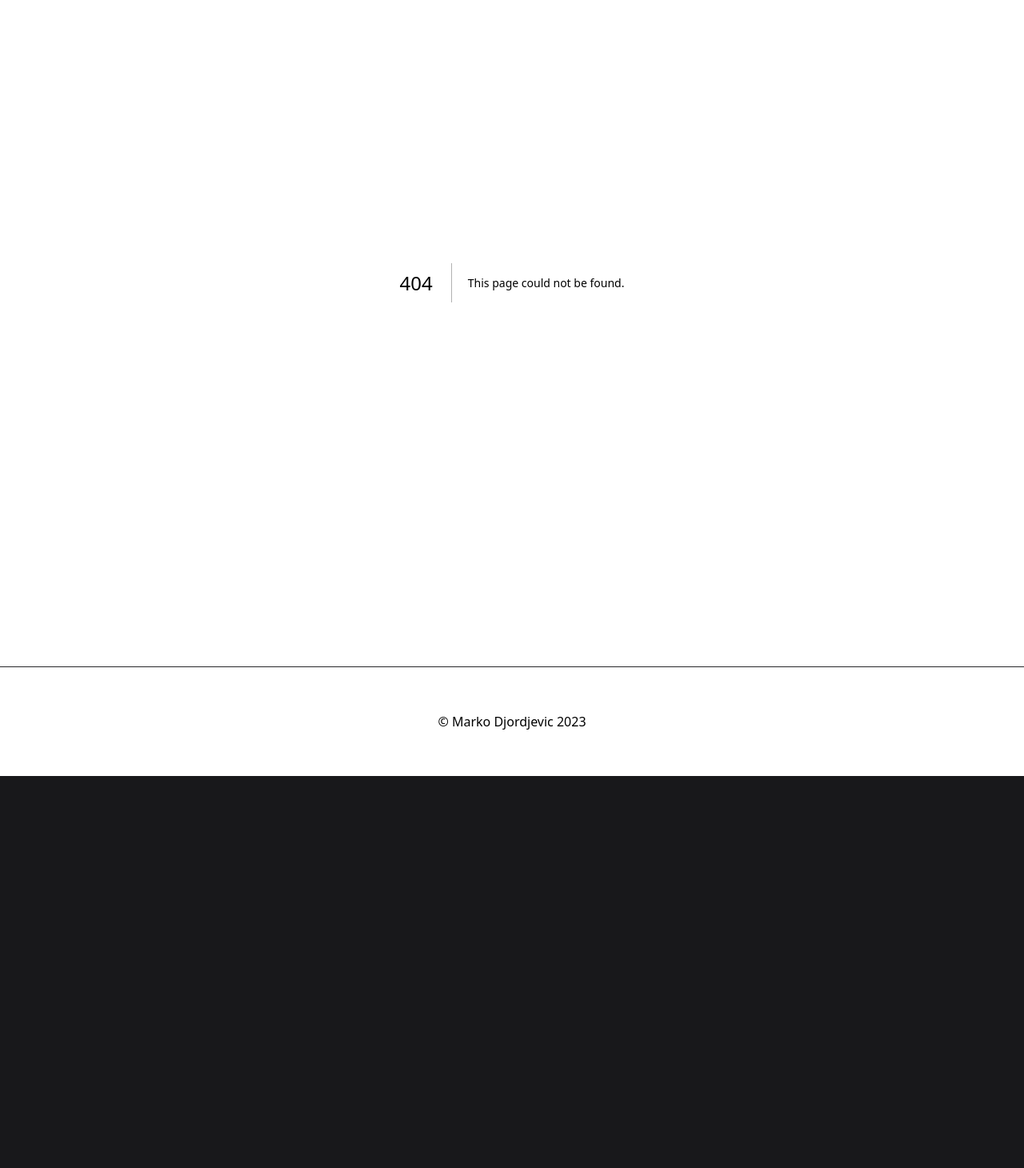
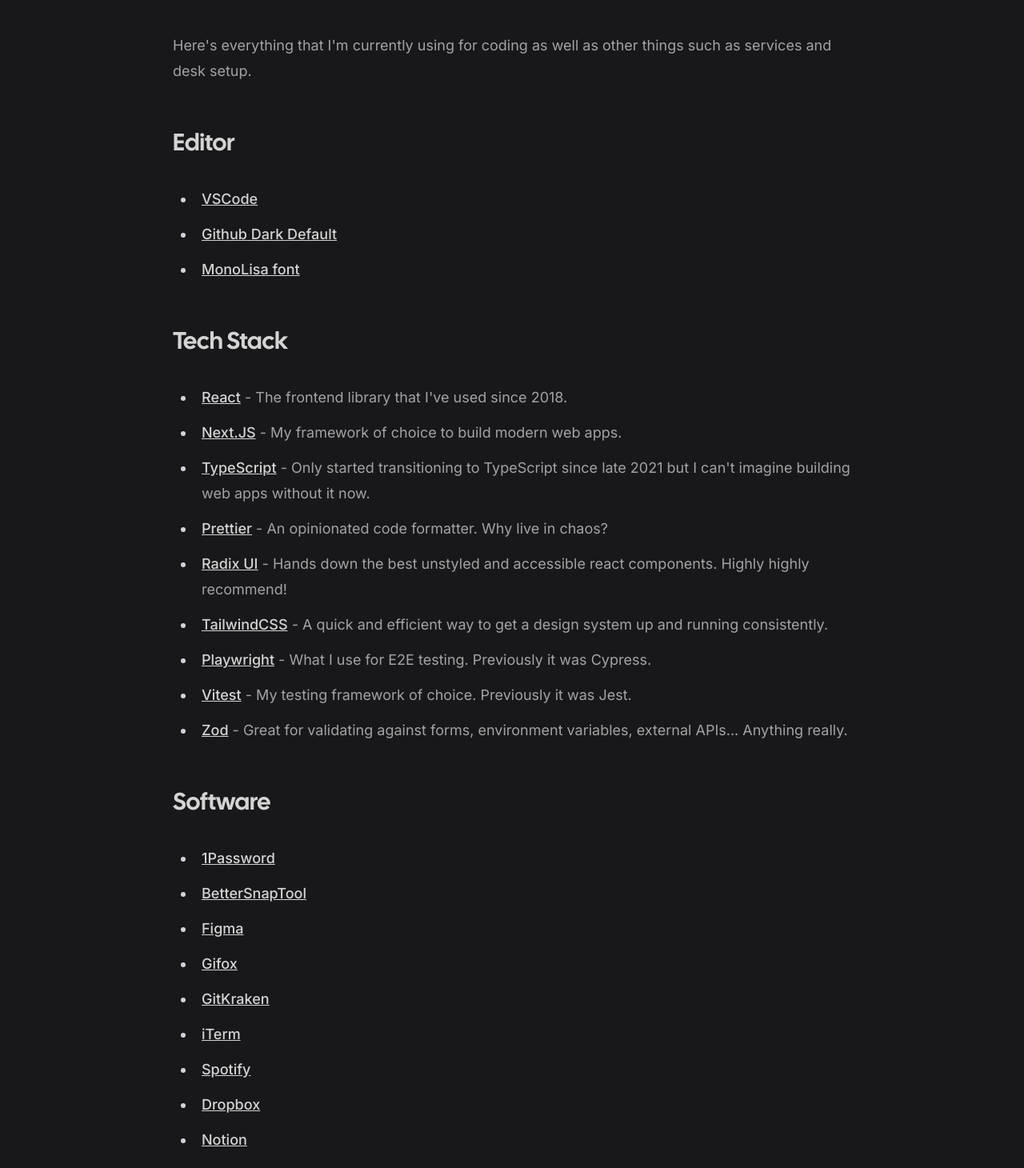
Before and after one commit to makezi/markodjordjevic.com, a Next.js app: page /uses in a window 1280 px wide. Before the commit this address had no page. Shown: the part 211-1671 px from the top of the page at 80% size. Before the commit the page ends 1181 px from the top, so only its background shows below. Built offline with nearby package versions, Linux system fonts and the light colour scheme.

Commit message:
Add uses page

```diff
--- /dev/null
+++ b/app/uses/page.tsx
@@ -0,0 +1,362 @@
+import type { Metadata } from 'next';
+
+const description =
+  "Here's everything that I'm currently using for coding as well as other things such as services and desk setup.";
+
+export const metadata: Metadata = {
+  title: 'Uses',
+  description
+};
+
+export default function UsesPage() {
+  return (
+    <section className="prose max-w-4xl sm:prose-lg">
+      <h1>Uses</h1>
+      <p>{description}</p>
+
+      <h2>Editor</h2>
+      <ul>
+        <li>
+          <a
+            href="https://code.visualstudio.com/"
+            rel="noopener noreferrer"
+            target="_blank"
+          >
+            VSCode
+          </a>
+        </li>
+        <li>
+          <a
+            href="https://marketplace.visualstudio.com/items?itemName=GitHub.github-vscode-theme"
+            rel="noopener noreferrer"
+            target="_blank"
+          >
+            Github Dark Default
+          </a>
+        </li>
+        <li>
+          <a
+            href="https://www.monolisa.dev/"
+            rel="noopener noreferrer"
+            target="_blank"
+          >
+            MonoLisa font
+          </a>
+        </li>
+      </ul>
+
+      <h2>Tech Stack</h2>
+      <ul>
+        <li>
+          <a
+            href="https://reactjs.org/"
+            rel="noopener noreferrer"
+            target="_blank"
+          >
+            React
+          </a>{' '}
+          - The frontend library that I've used since 2018.
+        </li>
+        <li>
+          <a
+            href="https://nextjs.org/"
+            rel="noopener noreferrer"
+            target="_blank"
+          >
+            Next.JS
+          </a>{' '}
+          - My framework of choice to build modern web apps.
+        </li>
+        <li>
+          <a
+            href="https://www.typescriptlang.org/"
+            rel="noopener noreferrer"
+            target="_blank"
+          >
+            TypeScript
+          </a>{' '}
+          - Only started transitioning to TypeScript since late 2021 but I can't
+          imagine building web apps without it now.
+        </li>
+        <li>
+          <a
+            href="https://prettier.io/"
+            rel="noopener noreferrer"
+            target="_blank"
+          >
+            Prettier
+          </a>{' '}
+          - An opinionated code formatter. Why live in chaos?
+        </li>
+        <li>
+          <a
+            href="https://www.radix-ui.com/"
+            rel="noopener noreferrer"
+            target="_blank"
+          >
+            Radix UI
+          </a>{' '}
+          - Hands down the best unstyled and accessible react components. Highly
+          highly recommend!
+        </li>
+        <li>
+          <a
+            href="https://tailwindcss.com/"
+            rel="noopener noreferrer"
+            target="_blank"
+          >
+            TailwindCSS
+          </a>{' '}
+          - A quick and efficient way to get a design system up and running
+          consistently.
+        </li>
+        <li>
+          <a
+            href="https://playwright.dev/"
+            rel="noopener noreferrer"
+            target="_blank"
+          >
+            Playwright
+          </a>{' '}
+          - What I use for E2E testing. Previously it was Cypress.
+        </li>
+
+        <li>
+          <a
+            href="https://vitest.dev/"
+            rel="noopener noreferrer"
+            target="_blank"
+          >
+            Vitest
+          </a>{' '}
+          - My testing framework of choice. Previously it was Jest.
+        </li>
+        <li>
+          <a
+            href="https://github.com/colinhacks/zod"
+            rel="noopener noreferrer"
+            target="_blank"
+          >
+            Zod
+          </a>{' '}
+          - Great for validating against forms, environment variables, external
+          APIs... Anything really.
+        </li>
+      </ul>
+
+      <h2>Software</h2>
+      <ul>
+        <li>
+          <a
+            href="https://1password.com/"
+            rel="noopener noreferrer"
+            target="_blank"
+          >
+            1Password
+          </a>
+        </li>
+        <li>
+          <a
+            href="https://folivora.ai/bettersnaptool"
+            rel="noopener noreferrer"
+            target="_blank"
+          >
+            BetterSnapTool
+          </a>
+        </li>
+        <li>
+          <a
+            href="https://www.figma.com/"
+            rel="noopener noreferrer"
+            target="_blank"
+          >
+            Figma
+          </a>
+        </li>
+        <li>
+          <a
+            href="https://gifox.app/"
+            rel="noopener noreferrer"
+            target="_blank"
+          >
+            Gifox
+          </a>
+        </li>
+        <li>
+          <a
+            href="https://www.gitkraken.com/"
+            rel="noopener noreferrer"
+            target="_blank"
+          >
+            GitKraken
+          </a>
+        </li>
+        <li>
+          <a
+            href="https://iterm2.com/"
+            rel="noopener noreferrer"
+            target="_blank"
+          >
+            iTerm
+          </a>
+        </li>
+        <li>
+          <a
+            href="https://www.spotify.com/"
+            rel="noopener noreferrer"
+            target="_blank"
+          >
+            Spotify
+          </a>
+        </li>
+        <li>
+          <a
+            href="https://www.dropbox.com/"
+            rel="noopener noreferrer"
+            target="_blank"
+          >
+            Dropbox
+          </a>
+        </li>
+        <li>
+          <a
+            href="https://www.notion.so/"
+            rel="noopener noreferrer"
+            target="_blank"
+          >
+            Notion
+          </a>
+        </li>
+        <li>
+          <a
+            href="https://www.postman.com/"
+            rel="noopener noreferrer"
+            target="_blank"
+          >
+            Postman
+          </a>
+        </li>
+        <li>
+          <a
+            href="https://www.raycast.com/"
+            rel="noopener noreferrer"
+            target="_blank"
+          >
+            Raycast
+          </a>
+        </li>
+      </ul>
+
+      <h2>Desk Setup</h2>
+      <ul>
+        <li>15" MacBook Pro (2016)</li>
+        <li>
+          <a
+            href="https://amzn.to/3KeRBVH"
+            rel="noopener noreferrer"
+            target="_blank"
+          >
+            34" Acer Predator x34 Ultrawide Monitor
+          </a>{' '}
+          - This is my main monitor.
+        </li>
+        <li>
+          <a
+            href="https://amzn.to/3mcETPh"
+            rel="noopener noreferrer"
+            target="_blank"
+          >
+            23.8" HP EliteDisplay E243 Monitor
+          </a>{' '}
+          - My second monitor.
+        </li>
+        <li>
+          <a
+            href="https://amzn.to/41an3Lo"
+            rel="noopener noreferrer"
+            target="_blank"
+          >
+            Dell WD15 Monitor Dock
+          </a>{' '}
+          - Everything runs through this before connecting to my laptop.
+        </li>
+        <li>
+          <a
+            href="https://amzn.to/3zLkUtT"
+            rel="noopener noreferrer"
+            target="_blank"
+          >
+            Apple Magic Keyboard
+          </a>
+        </li>
+        <li>
+          <a
+            href="https://amzn.to/43cwbkF"
+            rel="noopener noreferrer"
+            target="_blank"
+          >
+            Apple Magic Trackpad
+          </a>{' '}
+          - I have the old one with replaceable batteries.
+        </li>
+        <li>
+          <a
+            href="https://amzn.to/3KkcX3M"
+            rel="noopener noreferrer"
+            target="_blank"
+          >
+            Satechi USB-C Hub
+          </a>{' '}
+          - What I use when I'm out and about.
+        </li>
+        <li>
+          <a
+            href="https://amzn.to/3KDbg2W"
+            rel="noopener noreferrer"
+            target="_blank"
+          >
+            SteelSeries Qck XXL Thick Cloth
+          </a>{' '}
+          - Covers a huge amount of space on my desk to fit my keyboard and
+          trackpad.
+        </li>
+        <li>
+          <a
+            href="https://amzn.to/3KlPhfH"
+            rel="noopener noreferrer"
+            target="_blank"
+          >
+            Apple AirPods (2nd Generation)
+          </a>{' '}
+          - Used sometimes for video call meetings, in office, or a nice stroll
+          in the sun.
+        </li>
+        <li>
+          <a
+            href="https://amzn.to/3ma5E71"
+            rel="noopener noreferrer"
+            target="_blank"
+          >
+            Anker Wireless Charger Stand
+          </a>
+        </li>
+        <li>
+          Remax Desk Fan - Summer sometimes gets quite crazy here Australia 🥵.
+        </li>
+        <li>
+          Custom Made Automatic Height Adjustable Table (Black Frame, Dark Oak
+          Top)
+        </li>
+        <li>
+          <a
+            href="https://www.ikea.com/au/en/p/markus-office-chair-vissle-dark-grey-50261151/"
+            rel="noopener noreferrer"
+            target="_blank"
+          >
+            IKEA Markus Dark Grey Office Chair
+          </a>
+        </li>
+      </ul>
+    </section>
+  );
+}
```
